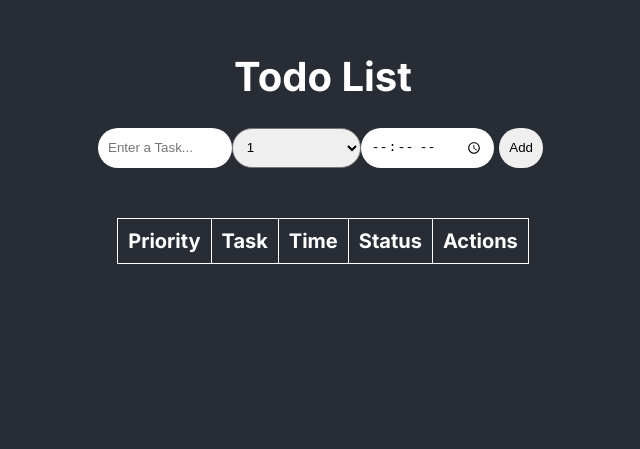
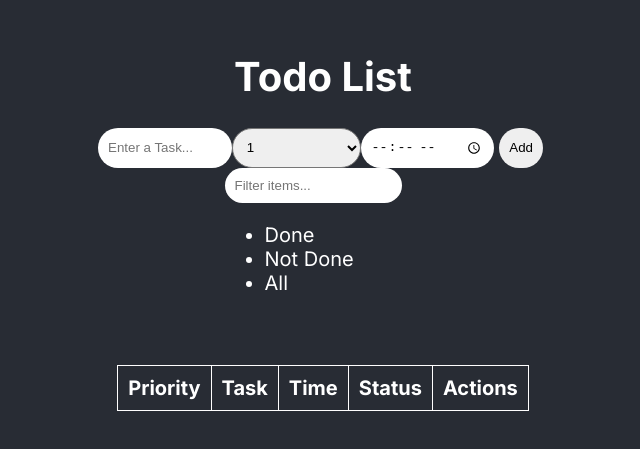
Before and after one commit to Rani-rathod/ToDo_List, a Next.js app: page / in a window 1280 px wide. Shown: the part 183-632 px from the top of the page, without its empty margins (317-957 px from the left). Built offline with nearby package versions, Linux system fonts and the light colour scheme.

Commit message:
working on filter

```diff
--- a/app/dropD.js
+++ b/app/dropD.js
@@ -1,13 +1,38 @@
-const Dropdowns=()=>{
-    return (
-        <div className="drop">
-            <select className="dropdwon">
-                <option>Prority</option>
-                <option>1</option>
-                <option>2</option>
-                <option>3</option>
-            </select>
-        </div>
-    );
-}
-export default Dropdowns;
+import React, { useState } from 'react';
+const FilteredList = () => {
+  const [items, setItems] = useState([
+    'Done',
+    'Not Done',
+    'All',
+  ]);
+
+  const [filter, setFilter] = useState('');
+
+  const handleFilterChange = (e) => {
+    setFilter(e.target.value);
+  };
+
+  const filteredItems = items.filter((item) =>
+    item.toLowerCase().includes(filter.toLowerCase())
+  );
+
+  return (
+    <div>
+      <input
+        type="text"
+        placeholder="Filter items..."
+        value={filter}
+        onChange={handleFilterChange}
+      />
+
+      <ul>
+        {filteredItems.map((item, index) => (
+          <li key={index}>{item}</li>
+        ))}
+      </ul>
+
+    </div>
+  );
+};
+
+export default FilteredList;
--- a/app/page.js
+++ b/app/page.js
@@ -1,6 +1,7 @@
+
 "use client"
 import React, { useState } from 'react';
-import Dropdowns from './dropD.js';
+import FilteredList from './dropD.js';
 import TimeInput from './Time.js';
 
 
@@ -14,13 +15,10 @@ const App = () => {
     e.preventDefault();
 
     if (todo !== "") {
-      setTodos([
-        { id: `${todo}-${Date.now()}`, todo, done: false, priority, time },
-        ...todos
-      ]);
-      setTodo("");
-      setPriority("1");
-      setTime("");
+      setTodos([{ id: `${todo}-${Date.now()}`, todo, done: false, priority, time }, ...todos]);
+        setTodo("");
+        setPriority("1");
+        setTime("");
     }
   };
 
@@ -47,13 +45,13 @@ const App = () => {
 
   const sortedTodos = [...todos].sort((a, b) => a.priority - b.priority);
 
-
   return (
     <>
       <div className="App">
         <div className="container">
           <h1>Todo List</h1>
           <form className="todoForm" onSubmit={handleSubmit}>
+
             <input
               type="text"
               placeholder="Enter a Task..."
@@ -66,6 +64,7 @@ const App = () => {
               value={priority}
               onChange={(e) => setPriority(e.target.value)}
             >
+
               <option value="1">1</option>
               <option value="2">2</option>
               <option value="3">3</option>
@@ -75,8 +74,10 @@ const App = () => {
               value={time}
               onChange={(e) => setTime(e.target.value)}
             />
+
             <button type="submit">Add</button>
           </form>
+          <FilteredList />
           <table className="data-table">
             <thead>
               <tr>
@@ -87,8 +88,8 @@ const App = () => {
                 <th>Actions</th>
               </tr>
             </thead>
+
             <tbody>
-
               {sortedTodos.map((t) => (
                 <tr key={t.id}>
                   <td>{t.priority}</td>
@@ -105,11 +106,11 @@ const App = () => {
                 </tr>
               ))}
             </tbody>
+
           </table>
         </div>
       </div>
     </>
   );
 };
-
 export default App;
```
Also changed, not shown: app/globals.css (+8 -0 lines).
